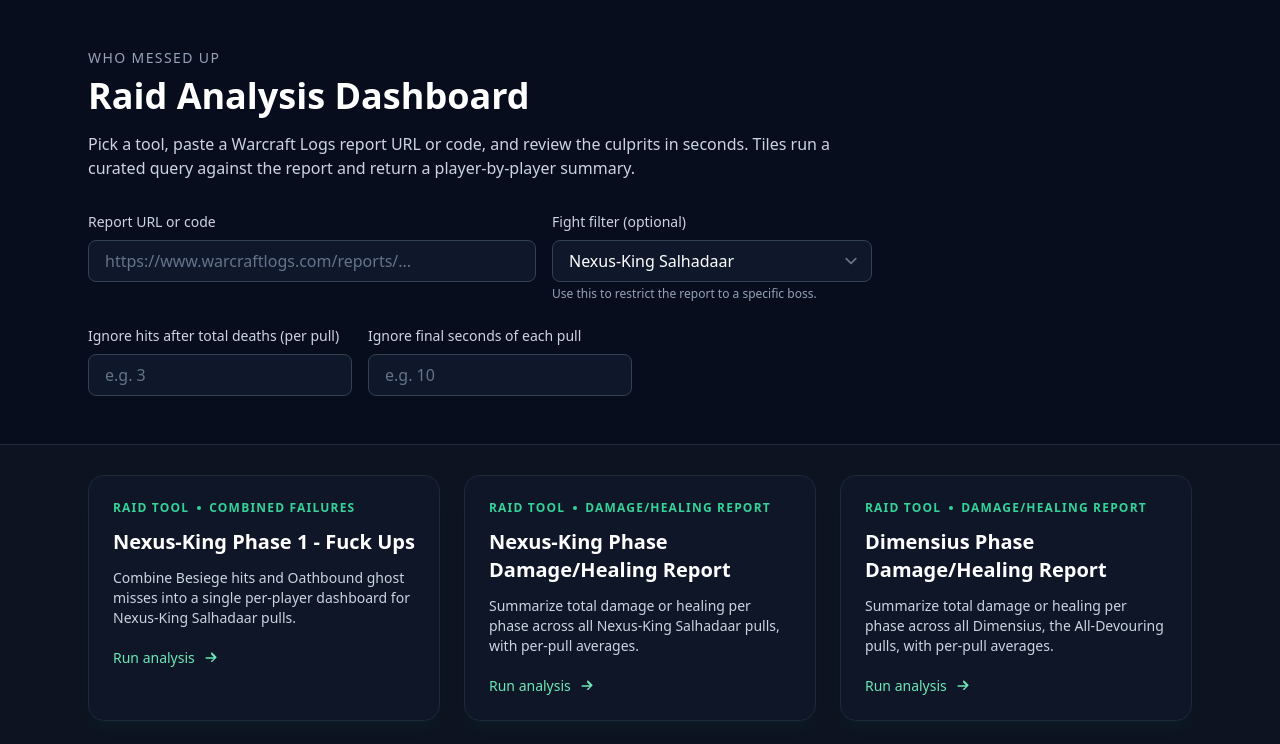
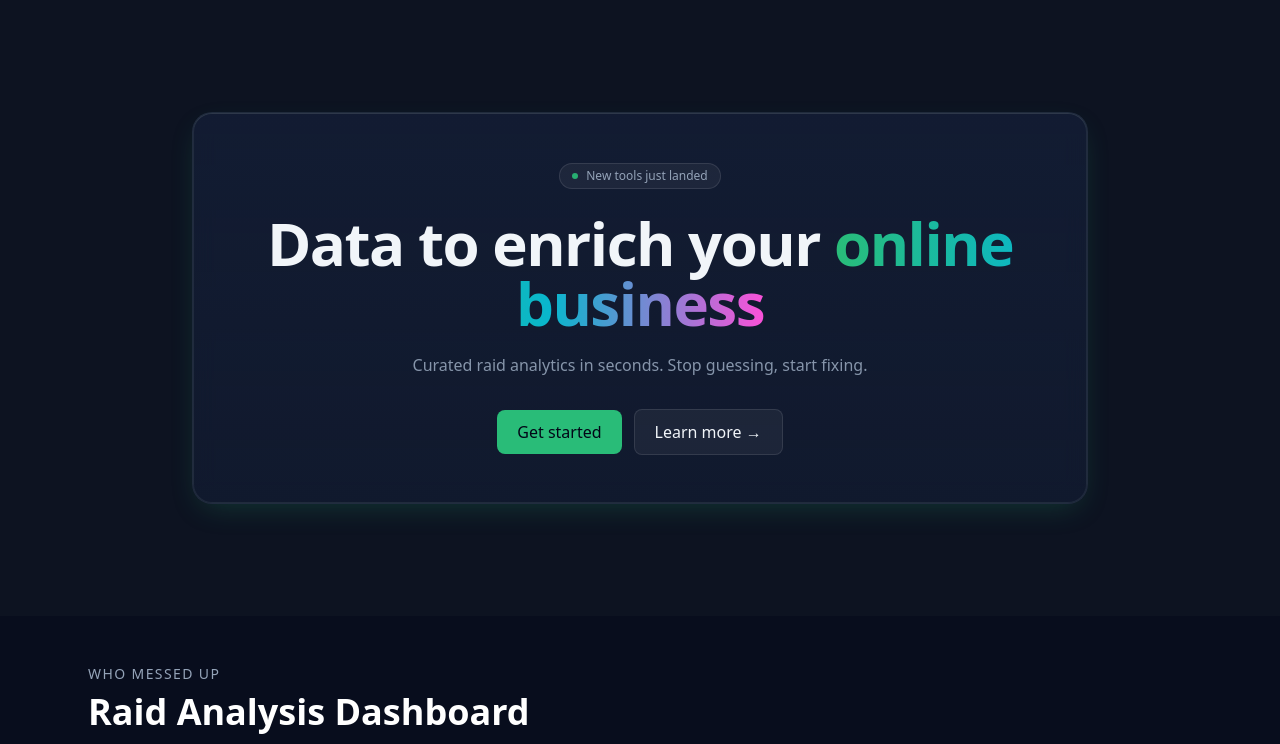
Before and after one commit to cmartyniuk1656/whomessedup, a React (Vite) app in the folder frontend/: page / in a window 1280 px wide. Shown: the top 744 px of the page. Built offline with nearby package versions, Linux system fonts and the light colour scheme.

Commit message:
feat(hero): add liquid glass hero with emerald gradient headline

```diff
--- a/frontend/src/App.jsx
+++ b/frontend/src/App.jsx
@@ -15,6 +15,7 @@
 import { ResultHeader } from "./components/ResultHeader";
 import { ResultsTable } from "./components/ResultsTable";
 import { formatFloat, formatInt } from "./utils/numberFormat";
+import LiquidHero from "./components/ui/LiquidHero";
 
 function extractReportCode(input) {
   if (!input) return "";
@@ -650,6 +651,7 @@
     <div className="min-h-dvh bg-bg text-content relative overflow-hidden">
       <div aria-hidden className="pointer-events-none fixed inset-0 -z-10 bg-radial-pool" />
       <div aria-hidden className="pointer-events-none fixed inset-0 -z-10 mix-blend-overlay opacity-20 [background-image:var(--noise)]" />
+      <LiquidHero />
       <ReportControls
         reportInput={reportInput}
         onReportInputChange={setReportInput}
--- a/frontend/src/components/TileCatalog.jsx
+++ b/frontend/src/components/TileCatalog.jsx
@@ -1,6 +1,6 @@
 export function TileCatalog({ tiles, loadingId, pendingJob, isBusy, onTileClick }) {
   return (
-    <section aria-label="Tool tiles" className="mt-[30px]">
+    <section aria-label="Tool tiles" id="tiles" className="mt-[30px]">
       <div className="grid gap-6 sm:grid-cols-2 xl:grid-cols-3">
         {tiles.map((tile) => {
           const isLoading = loadingId === tile.id;
--- /dev/null
+++ b/frontend/src/components/ui/LiquidHero.tsx
@@ -0,0 +1,36 @@
+export default function LiquidHero() {
+  return (
+    <section className="relative isolate overflow-hidden px-6 py-20 sm:py-28">
+      <div aria-hidden className="pointer-events-none absolute inset-0 bg-[radial-gradient(120%_80%_at_50%_-20%,white/6%,transparent_50%)]" />
+      <div className="mx-auto max-w-4xl rounded-xl2 border border-border/60 bg-glass-gradient backdrop-blur-md shadow-glass">
+        <div className="p-8 text-center sm:p-12">
+          <div className="inline-flex items-center gap-2 rounded-full border border-white/10 bg-white/5 px-3 py-1 text-xs text-muted">
+            <span className="inline-block h-1.5 w-1.5 rounded-full bg-primary animate-pulse" />
+            New tools just landed
+          </div>
+          <h1 className="mt-6 text-4xl font-semibold tracking-tight sm:text-6xl">
+            Data to enrich your{" "}
+            <span className="bg-gradient-to-r from-primary via-primary-2 to-glow bg-clip-text text-transparent">online business</span>
+          </h1>
+          <p className="mx-auto mt-5 max-w-2xl text-muted/90">
+            Curated raid analytics in seconds. Stop guessing, start fixing.
+          </p>
+          <div className="mt-8 flex items-center justify-center gap-3">
+            <a
+              href="#tiles"
+              className="inline-flex items-center rounded-lg bg-primary px-5 py-2.5 font-medium text-slate-950 hover:brightness-110 focus-visible:outline-none focus-visible:ring-2 focus-visible:ring ring-offset-2 ring-offset-surface transition"
+            >
+              Get started
+            </a>
+            <a
+              href="#tiles"
+              className="inline-flex items-center rounded-lg border border-white/10 bg-white/5 px-5 py-2.5 text-content hover:bg-white/10 transition"
+            >
+              Learn more →
+            </a>
+          </div>
+        </div>
+      </div>
+    </section>
+  );
+}
```
